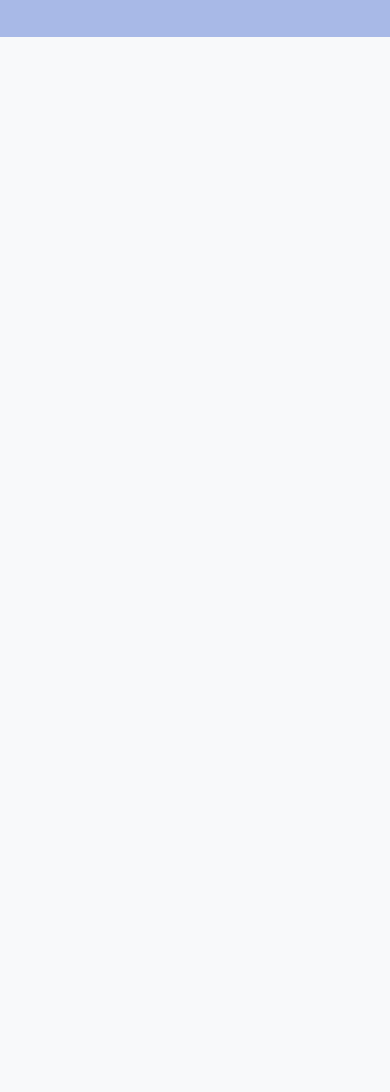
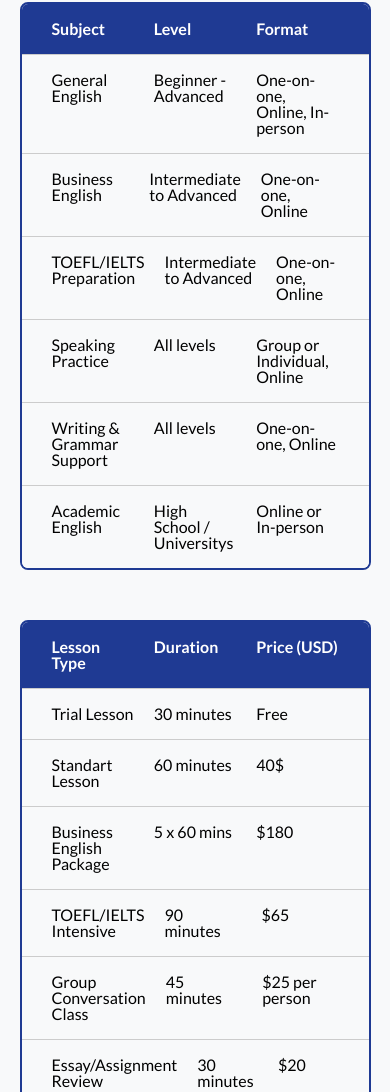
Before and after one commit to anilipartia/Final-Project---Ani-Lipartia, a plain HTML site: page pages/services.html in a window 390 px wide. Shown: the part 366-1458 px from the top of the page. Before the commit the page ends 844 px from the top, so only its background shows below. Drawn offline with Linux system fonts and the light colour scheme.

Commit message:
Services page and responsive

```diff
--- a/css/aboutme.css
+++ b/css/aboutme.css
@@ -70,7 +70,7 @@ h3{
     text-align: end;
 }
 .description p {
-    font-size: 24px;
+    font-size: 20px;
     color: #1F3A93;
 }
 .cards{
--- a/css/services.css
+++ b/css/services.css
@@ -38,6 +38,55 @@ a:hover{
 
 
 
+h1{
+    font-size: 48px;
+    color: #1F3A93;
+    margin-bottom: 20px;
+    font-weight: 700;
+    text-align: center;
+}
+
+.table {
+  display: flex;
+  flex-direction: column;
+  width: 100%;
+  border: 2px solid #1F3A93;
+  border-radius: 8px;
+  overflow: hidden;
+  margin-bottom: 50px;
+}
+.table-row {
+  display: flex;
+  justify-content: space-between;
+  border-bottom: 1px solid #ccc;
+  padding: 12px 20px;
+  background-color: #f8f9fa;
+}
+.table-row:hover {
+  background-color: #dbe9ff;
+  transform: scale(1.005);
+  transition: all 0.2s ease;
+}
+.first:hover{
+  background-color: #1F3A93;
+}
+
+.table-row:last-child {
+  border-bottom: none;
+}
+
+.first {
+  background-color: #1F3A93;
+  color: white;
+  font-weight: bold;
+}
+.cell {
+  flex: 1;
+  text-align: left;
+  padding: 5px 10px;
+}
+
+
 footer{
     background-color: #A8B9E7;
     color: white;
--- a/pages/services.html
+++ b/pages/services.html
@@ -6,6 +6,7 @@
         <link rel="stylesheet" href="https://cdnjs.cloudflare.com/ajax/libs/font-awesome/6.7.2/css/all.min.css">
         <link rel="stylesheet" type="text/css" href="../css/reset.css">
         <link rel="stylesheet" type="text/css" href="../css/services.css">
+         <link rel="stylesheet" type="text/css" href="../responsive/services-responsive.css">
         <link href="https://fonts.googleapis.com/css2?family=Playfair+Display:wght@600&family=Lato:wght@400;700&display=swap" rel="stylesheet">
     </head>
     <body>
@@ -20,6 +21,105 @@
                 </ul>
             </nav>
         </header>
+
+        <section>
+            <div class="container">
+                <h1>Services</h1>
+                <div class="table">
+                    <div class="first table-row">
+                        <div class="cell">Subject</div>
+                        <div class="cell">Level</div>
+                        <div class="cell">Format</div>
+                        <div class="cell">Availability</div>
+                    </div>
+
+                    <div class="table-row">
+                        <div class="cell">General English</div>
+                        <div class="cell">Beginner - Advanced</div>
+                        <div class="cell">One-on-one, Online, In-person</div>
+                        <div class="cell">Weekdays, 10am-6pm (PST)</div>
+                    </div>
+
+                    <div class="table-row">
+                        <div class="cell">Business English</div>
+                        <div class="cell">Intermediate to Advanced</div>
+                        <div class="cell">One-on-one, Online</div>
+                        <div class="cell">Mon-Thu, 12pm-4pm (PST)</div>
+                    </div>
+                    <div class="table-row">
+                        <div class="cell">TOEFL/IELTS Preparation</div>
+                        <div class="cell">Intermediate to Advanced</div>
+                        <div class="cell">One-on-one, Online</div>
+                        <div class="cell">Flexible (by appointment)</div>
+                    </div>
+                    <div class="table-row">
+                        <div class="cell">Speaking Practice</div>
+                        <div class="cell">All levels</div>
+                        <div class="cell">Group or Individual, Online</div>
+                        <div class="cell">Weekends, 10am-2pm (PST)</div>
+                    </div>
+                    <div class="table-row">
+                        <div class="cell">Writing & Grammar Support</div>
+                        <div class="cell">All levels</div>
+                        <div class="cell">One-on-one, Online</div>
+                        <div class="cell">Weekdays, 3pm-7pm (PST)</div>
+                    </div>
+                    <div class="table-row">
+                        <div class="cell">Academic English</div>
+                        <div class="cell">High School / Universitys</div>
+                        <div class="cell">Online or In-person</div>
+                        <div class="cell">Mon-Fri, 9am-5pm (PST)</div>
+                    </div>
+                 </div>
+
+                 <div class="table">
+                    <div class="table-row first">
+                        <div class="cell">Lesson Type</div>
+                        <div class="cell">Duration</div>
+                        <div class="cell">Price (USD)</div>
+                        <div class="cell">Includes</div>
+                    </div>
+
+                    <div class="table-row">
+                        <div class="cell">Trial Lesson</div>
+                        <div class="cell">30 minutes</div>
+                        <div class="cell">Free</div>
+                        <div class="cell">Skill assessment, goal discussion</div>
+                    </div>
+
+                    <div class="table-row">
+                        <div class="cell">Standart Lesson</div>
+                        <div class="cell">60 minutes</div>
+                        <div class="cell">40$</div>
+                        <div class="cell">Personalized material, homework, feedback</div>
+                    </div>
+                    <div class="table-row">
+                        <div class="cell">Business English Package</div>
+                        <div class="cell">5 x 60 mins</div>
+                        <div class="cell">$180</div>
+                        <div class="cell">Email writing, meetings, vocabulary focus</div>
+                    </div>
+                    <div class="table-row">
+                        <div class="cell">TOEFL/IELTS Intensive</div>
+                        <div class="cell">90 minutes</div>
+                        <div class="cell">$65</div>
+                        <div class="cell">Mock tests, targeted strategies</div>
+                    </div>
+                    <div class="table-row">
+                        <div class="cell">Group Conversation Class</div>
+                        <div class="cell">45 minutes</div>
+                        <div class="cell">$25 per person</div>
+                        <div class="cell">Up to 4 students, topic-based discussion</div>
+                    </div>
+                    <div class="table-row">
+                        <div class="cell">Essay/Assignment Review</div>
+                        <div class="cell">30 minutes</div>
+                        <div class="cell">$20</div>
+                        <div class="cell">Grammar corrections, content suggestions</div>
+                    </div>
+                 </div>
+            </div>
+        </section>
 
          <footer>
             <div class="icons">
--- /dev/null
+++ b/responsive/services-responsive.css
@@ -0,0 +1,44 @@
+@media (max-width: 800px){
+    h1{
+        margin-top: 300px;
+    }
+    body{
+        max-width: 1200px;
+    }
+    ul{
+        flex-direction: column;
+        align-items: center;
+    }
+    ul a{
+        font-size: 40px;
+    }
+    header{
+        height: auto;
+    }
+    footer {
+    flex-direction: column;
+    align-items: center;
+    text-align: center;
+    padding: 40px 20px;
+    }
+
+    .icons {
+    justify-content: center;
+    margin-bottom: 20px;
+    }
+
+    .links a {
+    display: block;
+    margin: 10px 0;
+    }
+
+    footer p {
+    font-size: 18px;
+    }
+    .line{
+        display: none;
+    }
+    .row, .cell:nth-child(4) {
+        display: none;
+    }
+}
```
